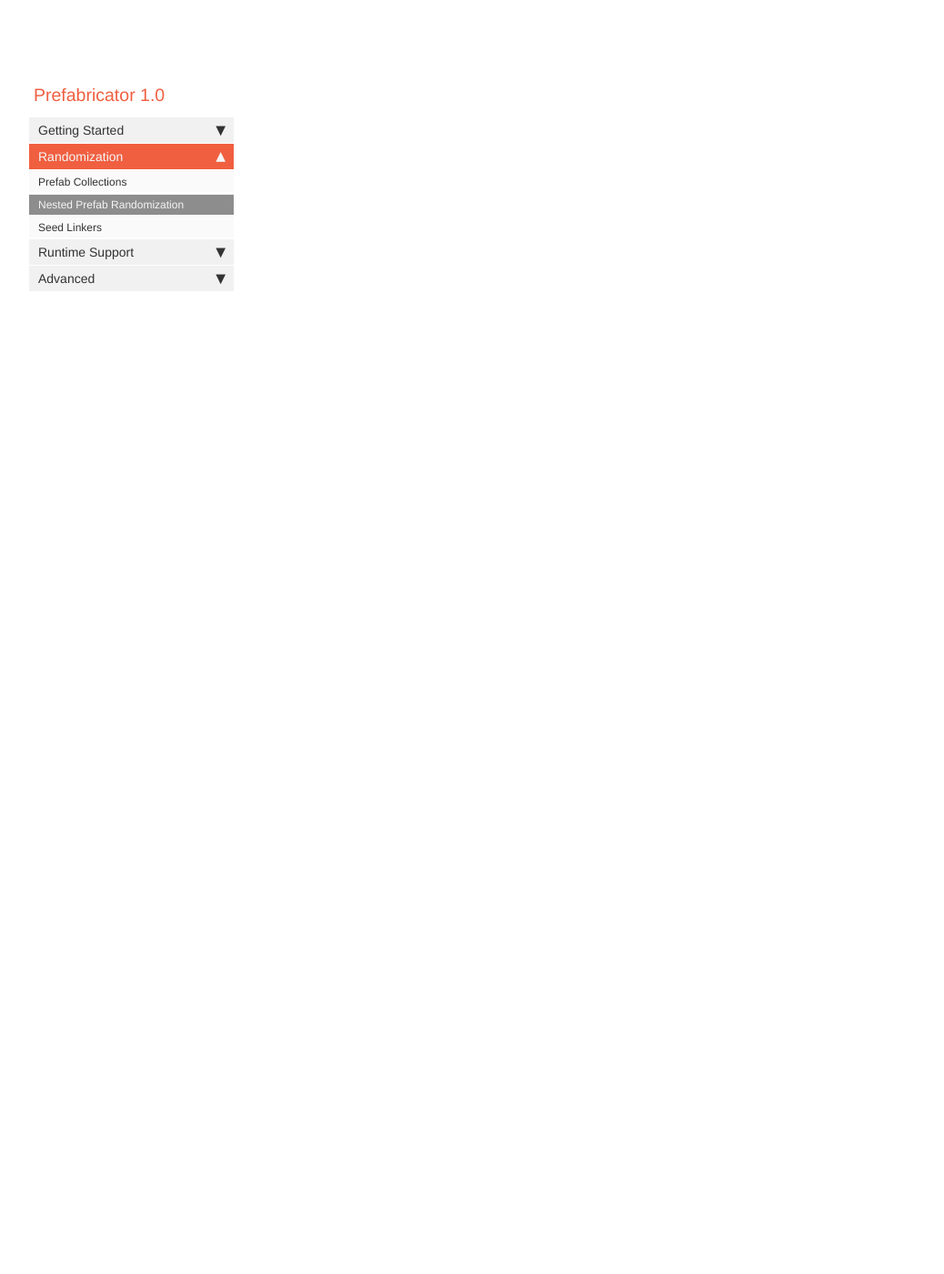
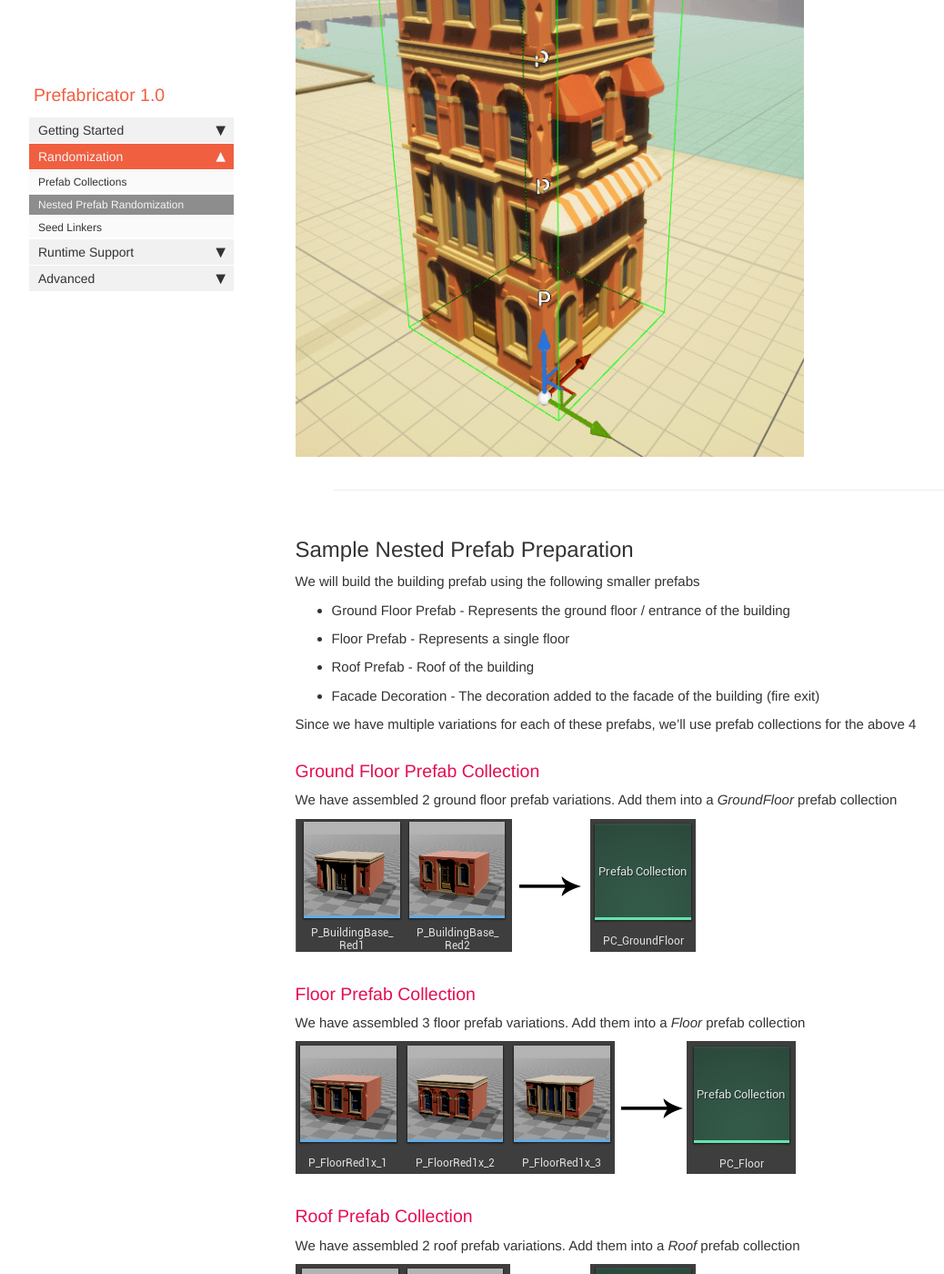
Before and after one commit to coderespawn/prefabricator-ue4-docs, a Jekyll site: the page built from pages/prefabricator/B02_nested_prefab_randomization.md, in a window 1280 px wide and 1400 px high, scrolled down 821 px. Shown: the whole window at 91% size, without its empty margins (38-1076 px from the left). Built offline with Jekyll 4.4.1, drawn with Linux system fonts in a browser that asks for light colours; nearby versions of some CDN libraries; comment, search, counter and statistics services are not loaded; some of the changed text lies outside the part shown.

Commit message:
Added nested prefabs selection

```diff
--- a/pages/prefabricator/B02_nested_prefab_randomization.md
+++ b/pages/prefabricator/B02_nested_prefab_randomization.md
@@ -8,8 +8,99 @@
 
 ## Nested Prefab Randomization
 
-Sample Text
+When a prefab actor is randomized, it would randomize the seed of every nested child prefab down to the lowest level
 
+This allows you to have interesting randomization with more complex nested prefabs built from simpler prefab collections
+
+In this example, we'll assemble the following building:
+
+
+{% include inline_image.html file="build_events/before.gif" %}
+
+
+---
+
+## Sample Nested Prefab Preparation
+
+We will build the building prefab using the following smaller prefabs
+* Ground Floor Prefab - Represents the ground floor / entrance of the building
+* Floor Prefab - Represents a single floor
+* Roof Prefab - Roof of the building
+* Facade Decoration - The decoration added to the facade of the building (fire exit)
+
+Since we have multiple variations for each of these prefabs, we'll use prefab collections for the above 4
+
+
+### Ground Floor Prefab Collection
+We have assembled 2 ground floor prefab variations.  Add them into a *GroundFloor* prefab collection
+
+{% include inline_image.html file="nested_rand/01.png" %}
+
+
+### Floor Prefab Collection
+We have assembled 3 floor prefab variations.  Add them into a *Floor* prefab collection
+
+{% include inline_image.html file="nested_rand/02.png" %}
+
+
+### Roof Prefab Collection
+We have assembled 2 roof prefab variations.  Add them into a *Roof* prefab collection
+
+{% include inline_image.html file="nested_rand/03.png" %}
+
+
+### Facade Decoration Collection
+We want to decroate the facade of the buildings and prepared 5 different prefabs for it
+
+{% include inline_image.html file="nested_rand/04.png" %}
+
+An empty prefab was included in the list so we don't have any decorations sometimes
+
+
+{% include note.html content="Make sure all the prefabs in your collections have consistent pivots so all the items in the collection spawn consistently in the right place" %}
+
+---
+
+## Sample Nested Prefab Assembly
+
+Now that we have the pieces in place, assemble our master building prefab
+
+* Drop in the ground floor prefab collection on to the scene
+* Drop as many floor prefab collections as necessary
+* Drop in the roof prefab collection
+* Drop in the facade decoration prefab collection
+
+{% include inline_image.html file="nested_rand/prefab_rand_assembly.gif" %}
+
+
+Select the prefabs you just dropped by holding the *Control* key and clicking on them
+
+{% include inline_image.html file="nested_rand/select_building_items.jpg" %}
+
+
+Create a prefab with the current selection
+
+{% include inline_image.html file="getting_started/A_create_prefab_menu.png" alt="Create prefab menu" %}
+
+---
+
+## Sample Nested Prefab Randomization
+
+Select your newly created prefab and click Randomize.  It would randomize everything inside it
+(the floors, ground floor, roofs, facade decorations)
+
+
+{% include inline_image.html file="nested_rand/randomize_nested_detail.png" %}
+
+{% include inline_image.html file="build_events/before.gif" %}
+
+---
+
+## Nested Child Prefab Randomization
+
+You can select child prefabs and randomize them individually for more fine tuned control
+
+{% include inline_image.html file="nested_rand/prefab_rand_child.gif" %}
 
 ---
 
```
Also changed, not shown: pages/prefabricator/B01_prefab_collection.md (+4 -0 lines), images/nested_rand/01.png (added), images/nested_rand/02.png (added), images/nested_rand/03.png (added), images/nested_rand/04.png (added), images/nested_rand/prefab_rand_assembly.gif (added), images/nested_rand/prefab_rand_child.gif (added), images/nested_rand/randomize_nested_detail.png (added), images/nested_rand/select_building_items.jpg (added).
